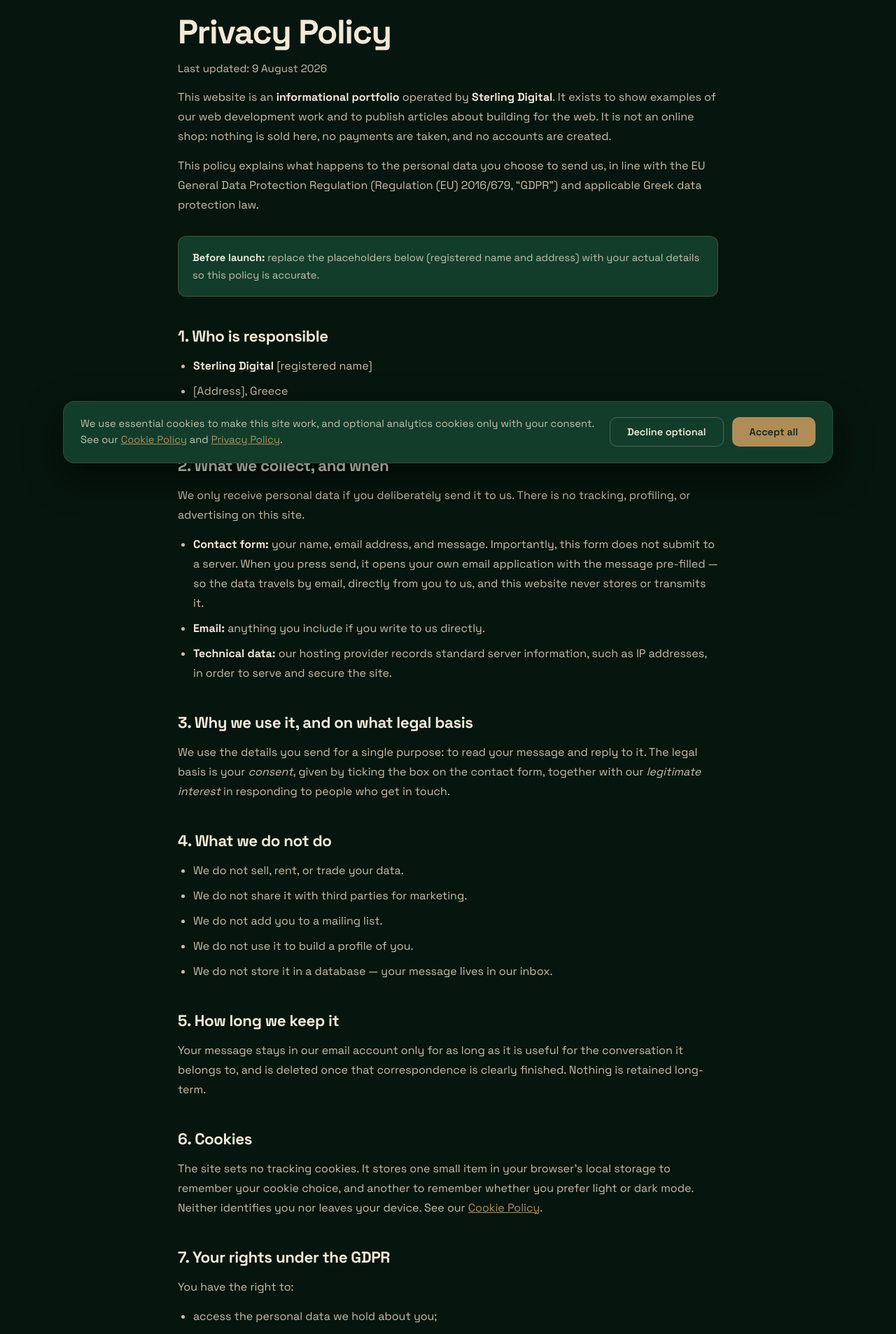
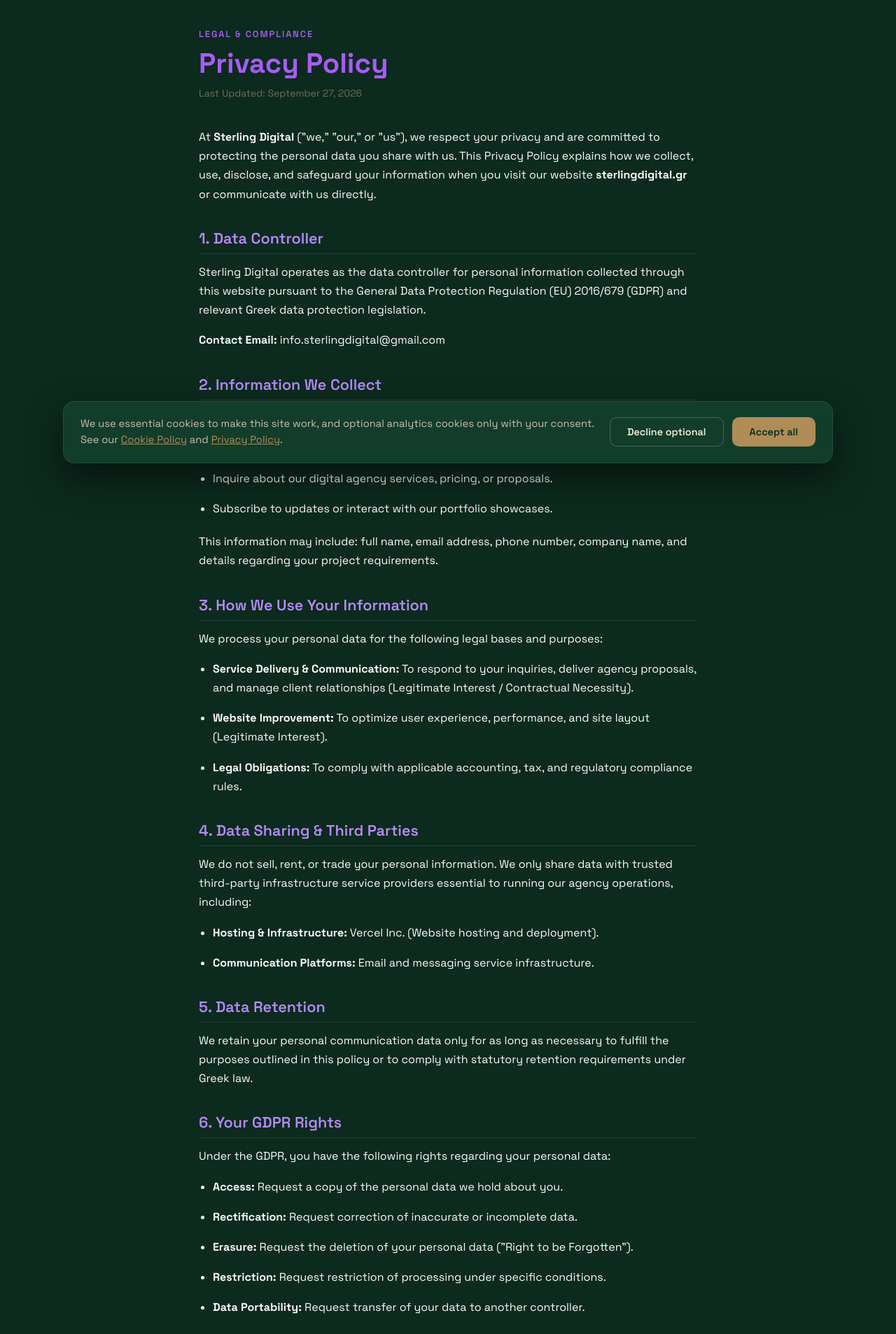
Before and after one commit to pariskoz722-alt/Agencywebsite, a Next.js app: page /privacy-policy in a window 1280 px wide. Shown: the part 120-2026 px from the top of the page at 70% size. Built offline with nearby package versions, Linux system fonts and the light colour scheme.

Commit message:
Final polish: legal pages, styling fixes, and contact section design

```diff
--- a/src/app/globals.css
+++ b/src/app/globals.css
@@ -2422,7 +2422,7 @@ body {
 /* Container layout & Spacing */
 .contact-section-premium {
   padding: 120px 24px;
-  background-color: var(--bg-primary, #0c2a1e);
+  background-color: var(--bg-primary);
   display: flex;
   justify-content: center;
 }
@@ -2444,7 +2444,7 @@ body {
   width: 100%;
 }
 
-/* Premium Dark Card Base Styling */
+/* Dynamic Dynamic Card Styling (Adapts to Theme) */
 .contact-card-premium {
   display: flex;
   flex-direction: column;
@@ -2452,8 +2452,8 @@ body {
   text-align: center;
   padding: 32px 24px;
 
-  background-color: rgba(255, 255, 255, 0.03);
-  border: 1px solid rgba(255, 255, 255, 0.08);
+  background-color: var(--bg-surface, rgba(255, 255, 255, 0.04));
+  border: 1px solid var(--border-color, rgba(255, 255, 255, 0.1));
   border-radius: 18px;
   text-decoration: none;
   backdrop-filter: blur(12px);
@@ -2463,11 +2463,10 @@ body {
               box-shadow 0.3s ease;
 }
 
-/* Hover State */
 .contact-card-premium:hover {
-  background-color: rgba(255, 255, 255, 0.06);
-  border-color: rgba(255, 255, 255, 0.22);
-  box-shadow: 0 16px 32px -8px rgba(0, 0, 0, 0.35);
+  background-color: var(--bg-surface-hover, rgba(255, 255, 255, 0.08));
+  border-color: var(--border-color-hover, rgba(255, 255, 255, 0.25));
+  box-shadow: 0 16px 32px -8px rgba(0, 0, 0, 0.15);
 }
 
 /* Icon Container */
@@ -2475,18 +2474,14 @@ body {
   width: 52px;
   height: 52px;
   border-radius: 14px;
-  background-color: rgba(255, 255, 255, 0.06);
-  color: var(--text-white, #f4f1ea);
+  background-color: var(--bg-surface-hover, rgba(255, 255, 255, 0.06));
+  color: var(--text-primary);
   display: flex;
   align-items: center;
   justify-content: center;
   margin-bottom: 16px;
-  border: 1px solid rgba(255, 255, 255, 0.1);
+  border: 1px solid var(--border-color, rgba(255, 255, 255, 0.1));
   transition: background-color 0.3s ease;
-}
-
-.contact-card-premium:hover .contact-card-icon {
-  background-color: rgba(255, 255, 255, 0.12);
 }
 
 .contact-card-icon svg {
@@ -2494,13 +2489,14 @@ body {
   height: 24px;
 }
 
+/* Labels & Values with Dynamic Theme Text Colors */
 .contact-card-label {
   display: block;
   font-size: 0.75rem;
   text-transform: uppercase;
   letter-spacing: 0.12em;
   font-weight: 600;
-  color: rgba(255, 255, 255, 0.5);
+  color: var(--text-muted, #8c8a84);
   margin-bottom: 6px;
 }
 
@@ -2508,7 +2504,7 @@ body {
   display: block;
   font-size: 1.05rem;
   font-weight: 600;
-  color: var(--text-white, #ffffff);
+  color: var(--text-primary);
   word-break: break-all;
 }
 
@@ -2518,3 +2514,132 @@ body {
     gap: 36px;
   }
 }
+
+/* Legal Pages Layout & Alignment */
+.legal-page-section {
+  width: 100%;
+  padding-top: 160px;
+  padding-bottom: 100px;
+  display: flex;
+  justify-content: center;
+  align-items: flex-start;
+  background-color: var(--bg-primary);
+}
+
+.legal-container {
+  max-width: 760px;
+  width: 100%;
+  margin: 0 auto;
+  padding: 0 24px;
+}
+
+/* Headings with High Contrast Purple Accent */
+.legal-tag {
+  display: block;
+  font-size: 0.8rem;
+  letter-spacing: 0.15em;
+  text-transform: uppercase;
+  color: #a85cf5;
+  font-weight: 600;
+  margin-bottom: 8px;
+}
+
+.legal-title {
+  font-size: 2.5rem;
+  font-weight: 700;
+  margin: 0 0 8px 0;
+  color: #a85cf5; /* Φωτεινό μωβ που κάνει τέλεια αντίθεση και σε dark & light mode */
+}
+
+.legal-updated {
+  font-size: 0.875rem;
+  color: var(--text-muted);
+  margin-bottom: 40px;
+  opacity: 0.8;
+}
+
+.legal-content h2 {
+  font-size: 1.35rem;
+  font-weight: 600;
+  margin-top: 36px;
+  margin-bottom: 12px;
+  color: #b78af7; /* Ελαφρώς πιο φωτεινό μωβ για τα υπόλοιπα h2 */
+  border-bottom: 1px solid var(--border-color, rgba(255, 255, 255, 0.1));
+  padding-bottom: 8px;
+}
+
+/* Paragraphs & List Text - Fully Dynamic Theme Colors */
+.legal-content p,
+.legal-content li,
+.legal-content strong {
+  font-size: 1rem;
+  line-height: 1.7;
+  color: var(--text-primary) !important; /* Παίρνει αυτόματα το λευκό/ανοιχτό στο dark και το σκούρο στο light mode */
+  margin-bottom: 16px;
+}
+
+.legal-content ul {
+  padding-left: 20px;
+  margin-bottom: 20px;
+}
+
+.legal-content code {
+  background: var(--bg-surface, rgba(255, 255, 255, 0.1));
+  color: var(--text-primary);
+  padding: 2px 6px;
+  border-radius: 4px;
+  font-size: 0.9em;
+}
+
+/* Contact Section Cards Styles */
+.contact-card {
+  border: 1px solid var(--border-color, rgba(0, 0, 0, 0.08));
+  background-color: var(--card-bg, rgba(255, 255, 255, 0.5));
+  border-radius: 16px;
+  padding: 32px;
+  transition: all 0.3s ease;
+}
+
+/* Hover Effect για να "ζωντανεύει" η κάρτα */
+.contact-card:hover {
+  border-color: #8a5cf5;
+  transform: translateY(-2px);
+  box-shadow: 0 10px 30px -10px rgba(138, 92, 245, 0.15);
+}
+
+/* Dark Mode Overrides (αν χρησιμοποιείς data-theme ή css variables) */
+[data-theme="dark"] .contact-card {
+  border: 1px solid rgba(255, 255, 255, 0.1);
+  background-color: rgba(255, 255, 255, 0.03);
+}
+
+[data-theme="dark"] .contact-card:hover {
+  border-color: #a85cf5;
+  box-shadow: 0 10px 30px -10px rgba(168, 92, 245, 0.25);
+}
+
+/* Contact Card Styles Override */
+.contact-card-premium {
+  border: 1px solid rgba(0, 0, 0, 0.12) !important;
+  background-color: rgba(0, 0, 0, 0.03) !important;
+  border-radius: 16px;
+  box-shadow: 0 4px 20px rgba(0, 0, 0, 0.03);
+  transition: all 0.3s ease;
+}
+
+.contact-card-premium:hover {
+  border-color: #8a5cf5 !important;
+  transform: translateY(-4px);
+  box-shadow: 0 10px 25px -5px rgba(138, 92, 245, 0.2);
+}
+
+/* Dark Mode Support */
+[data-theme="dark"] .contact-card-premium {
+  border: 1px solid rgba(255, 255, 255, 0.12) !important;
+  background-color: rgba(255, 255, 255, 0.03) !important;
+}
+
+[data-theme="dark"] .contact-card-premium:hover {
+  border-color: #a85cf5 !important;
+  box-shadow: 0 10px 25px -5px rgba(168, 92, 245, 0.3);
+}
--- a/src/app/privacy-policy/page.js
+++ b/src/app/privacy-policy/page.js
@@ -1,152 +1,87 @@
-export const metadata = {
-  title: "Privacy Policy",
-  description:
-    "How Sterling Digital handles the personal data you send through this informational portfolio site, in line with the EU GDPR.",
-};
+"use client";
+import { motion } from "framer-motion";
 
-export default function PrivacyPolicyPage() {
+export default function PrivacyPolicy() {
   return (
-    <main className="legal-page">
-      <h1>Privacy Policy</h1>
-      <p className="legal-updated">Last updated: 9 August 2026</p>
+    <section className="legal-page-section">
+      <div className="legal-container">
+        <motion.div
+          className="legal-header"
+          initial={{ opacity: 0, y: 20 }}
+          animate={{ opacity: 1, y: 0 }}
+          transition={{ duration: 0.5 }}
+        >
+          <span className="legal-tag">LEGAL & COMPLIANCE</span>
+          <h1 className="legal-title">Privacy Policy</h1>
+          <p className="legal-updated">Last Updated: September 27, 2026</p>
+        </motion.div>
 
+        <motion.div
+          className="legal-content"
+          initial={{ opacity: 0, y: 20 }}
+          animate={{ opacity: 1, y: 0 }}
+          transition={{ duration: 0.5, delay: 0.1 }}
+        >
           <p>
-        This website is an <strong>informational portfolio</strong> operated by{" "}
-        <strong>Sterling Digital</strong>. It exists to show examples of our web
-        development work and to publish articles about building for the web. It is
-        not an online shop: nothing is sold here, no payments are taken, and no
-        accounts are created.
+            At <strong>Sterling Digital</strong> ("we," "our," or "us"), we respect your privacy and are committed to protecting the personal data you share with us. This Privacy Policy explains how we collect, use, disclose, and safeguard your information when you visit our website <strong>sterlingdigital.gr</strong> or communicate with us directly.
           </p>
 
+          <h2>1. Data Controller</h2>
           <p>
-        This policy explains what happens to the personal data you choose to send
-        us, in line with the EU General Data Protection Regulation (Regulation (EU)
-        2016/679, &ldquo;GDPR&rdquo;) and applicable Greek data protection law.
+            Sterling Digital operates as the data controller for personal information collected through this website pursuant to the General Data Protection Regulation (EU) 2016/679 (GDPR) and relevant Greek data protection legislation.
+          </p>
+          <p>
+            <strong>Contact Email:</strong> info.sterlingdigital@gmail.com<br />
           </p>
 
-      <div className="legal-note">
-        <strong>Before launch:</strong> replace the placeholders below (registered
-        name and address) with your actual details so this policy is accurate.
-      </div>
+          <h2>2. Information We Collect</h2>
+          <p>We may collect personal information that you voluntarily provide to us when you:</p>
+          <ul>
+            <li>Contact us via direct email links, telephone, or Instagram DM.</li>
+            <li>Inquire about our digital agency services, pricing, or proposals.</li>
+            <li>Subscribe to updates or interact with our portfolio showcases.</li>
+          </ul>
+          <p>This information may include: full name, email address, phone number, company name, and details regarding your project requirements.</p>
 
-      <h2>1. Who is responsible</h2>
+          <h2>3. How We Use Your Information</h2>
+          <p>We process your personal data for the following legal bases and purposes:</p>
           <ul>
-        <li><strong>Sterling Digital</strong> [registered name]</li>
-        <li>[Address], Greece</li>
-        <li>
-          Email:{" "}
-          <a href="mailto:info.sterlingdigital@gmail.com">
-            info.sterlingdigital@gmail.com
-          </a>
-        </li>
+            <li><strong>Service Delivery & Communication:</strong> To respond to your inquiries, deliver agency proposals, and manage client relationships (Legitimate Interest / Contractual Necessity).</li>
+            <li><strong>Website Improvement:</strong> To optimize user experience, performance, and site layout (Legitimate Interest).</li>
+            <li><strong>Legal Obligations:</strong> To comply with applicable accounting, tax, and regulatory compliance rules.</li>
           </ul>
 
-      <h2>2. What we collect, and when</h2>
+          <h2>4. Data Sharing & Third Parties</h2>
           <p>
-        We only receive personal data if you deliberately send it to us. There is no
-        tracking, profiling, or advertising on this site.
+            We do not sell, rent, or trade your personal information. We only share data with trusted third-party infrastructure service providers essential to running our agency operations, including:
           </p>
           <ul>
-        <li>
-          <strong>Contact form:</strong> your name, email address, and message.
-          Importantly, this form does not submit to a server. When you press send,
-          it opens your own email application with the message pre-filled — so the
-          data travels by email, directly from you to us, and this website never
-          stores or transmits it.
-        </li>
-        <li>
-          <strong>Email:</strong> anything you include if you write to us directly.
-        </li>
-        <li>
-          <strong>Technical data:</strong> our hosting provider records standard
-          server information, such as IP addresses, in order to serve and secure the
-          site.
-        </li>
+            <li><strong>Hosting & Infrastructure:</strong> Vercel Inc. (Website hosting and deployment).</li>
+            <li><strong>Communication Platforms:</strong> Email and messaging service infrastructure.</li>
           </ul>
 
-      <h2>3. Why we use it, and on what legal basis</h2>
+          <h2>5. Data Retention</h2>
           <p>
-        We use the details you send for a single purpose: to read your message and
-        reply to it. The legal basis is your <em>consent</em>, given by ticking the
-        box on the contact form, together with our <em>legitimate interest</em> in
-        responding to people who get in touch.
+            We retain your personal communication data only for as long as necessary to fulfill the purposes outlined in this policy or to comply with statutory retention requirements under Greek law.
           </p>
 
-      <h2>4. What we do not do</h2>
+          <h2>6. Your GDPR Rights</h2>
+          <p>Under the GDPR, you have the following rights regarding your personal data:</p>
           <ul>
-        <li>We do not sell, rent, or trade your data.</li>
-        <li>We do not share it with third parties for marketing.</li>
-        <li>We do not add you to a mailing list.</li>
-        <li>We do not use it to build a profile of you.</li>
-        <li>We do not store it in a database — your message lives in our inbox.</li>
+            <li><strong>Access:</strong> Request a copy of the personal data we hold about you.</li>
+            <li><strong>Rectification:</strong> Request correction of inaccurate or incomplete data.</li>
+            <li><strong>Erasure:</strong> Request the deletion of your personal data ("Right to be Forgotten").</li>
+            <li><strong>Restriction:</strong> Request restriction of processing under specific conditions.</li>
+            <li><strong>Data Portability:</strong> Request transfer of your data to another controller.</li>
           </ul>
+          <p>To exercise any of these rights, please contact us at <code>info.sterlingdigital@gmail.com</code>.</p>
 
-      <h2>5. How long we keep it</h2>
+          <h2>7. Updates to This Policy</h2>
           <p>
-        Your message stays in our email account only for as long as it is useful for
-        the conversation it belongs to, and is deleted once that correspondence is
-        clearly finished. Nothing is retained long-term.
+            We reserve the right to update this Privacy Policy periodically. Any updates will be published directly on this page with an updated revision date.
           </p>
-
-      <h2>6. Cookies</h2>
-      <p>
-        The site sets no tracking cookies. It stores one small item in your
-        browser&rsquo;s local storage to remember your cookie choice, and another to
-        remember whether you prefer light or dark mode. Neither identifies you nor
-        leaves your device. See our <a href="/cookie-policy">Cookie Policy</a>.
-      </p>
-
-      <h2>7. Your rights under the GDPR</h2>
-      <p>You have the right to:</p>
-      <ul>
-        <li>access the personal data we hold about you;</li>
-        <li>request correction of anything inaccurate;</li>
-        <li>request erasure of your data;</li>
-        <li>restrict or object to our processing of it;</li>
-        <li>receive your data in a portable format;</li>
-        <li>withdraw your consent at any time.</li>
-      </ul>
-      <p>
-        In practice, exercising these rights usually means asking us to delete an
-        email thread. Write to{" "}
-        <a href="mailto:info.sterlingdigital@gmail.com">
-          info.sterlingdigital@gmail.com
-        </a>{" "}
-        and we will action it. You may also complain to the Hellenic Data Protection
-        Authority (Αρχή Προστασίας Δεδομένων Προσωπικού Χαρακτήρα,{" "}
-        <a href="https://www.dpa.gr" target="_blank" rel="noopener noreferrer">
-          www.dpa.gr
-        </a>
-        ).
-      </p>
-
-      <h2>8. Security</h2>
-      <p>
-        The site is served over HTTPS and ships a strict Content Security Policy.
-        Because we hold no database and run no login system, there is no store of
-        personal data on this site to breach.
-      </p>
-
-      <h2>9. Children</h2>
-      <p>
-        This site is not directed at children under 16, and we do not knowingly
-        collect their personal data.
-      </p>
-
-      <h2>10. Changes</h2>
-      <p>
-        We may update this policy from time to time. The &ldquo;Last updated&rdquo;
-        date above always reflects the current version.
-      </p>
-
-      <h2>11. Contact</h2>
-      <p>
-        Questions about this policy? Email{" "}
-        <a href="mailto:info.sterlingdigital@gmail.com">
-          info.sterlingdigital@gmail.com
-        </a>
-        .
-      </p>
-    </main>
+        </motion.div>
+      </div>
+    </section>
   );
 }
--- a/src/components/Portofolio.jsx
+++ b/src/components/Portofolio.jsx
@@ -35,7 +35,7 @@ const miniProjects = [
     title: "Hair artists LB",
     stack: ["Next.js", "React", "Tailwind"],
     desc: "A modern digital hub and integrated booking platform for a premium hair salon—designed with sleek layout structure, fast performance, and an effortless client appointment flow.",
-    bg: "linear-gradient(rgba(8, 28, 19, 0.15), rgba(8, 28, 19, 0.5)), url(/hairartists.jpg) center / cover",
+    bg: "url(/hairartists.jpg) center / cover",
     href: "https://hair-artists.gr"
   },
   {
@@ -44,7 +44,7 @@ const miniProjects = [
     stack: ["Next.js", "CSS", "Vercel"],
     desc: "A sun-soaked site for a seaside restaurant & beach bar in Anavyssos — warm imagery, an easy menu, and a direct path to reservations.",
     href: "https://therosbythesea.com",
-    bg: "linear-gradient(rgba(8, 28, 19, 0.15), rgba(8, 28, 19, 0.5)), url(/theros.jpg) center 65% / cover",
+    bg: "url(/theros.jpg) center 65% / cover",
   },
 ];
 
@@ -200,7 +200,6 @@ export default function Portofolio() {
                       {project.status}
                     </span>
                   )}
-                  <span className="mini-project-visual-label">{project.title}</span>
                 </div>
                 <div className="mini-project-info">
                   <p className="mini-project-meta">{project.label}</p>
```
Also changed, not shown: src/app/cookie-policy/page.js (+56 -68 lines), src/app/terms/page.js (+57 -91 lines), src/components/Contact.jsx (+1 -11 lines). Lines whose indentation alone changed are shown as unchanged.
